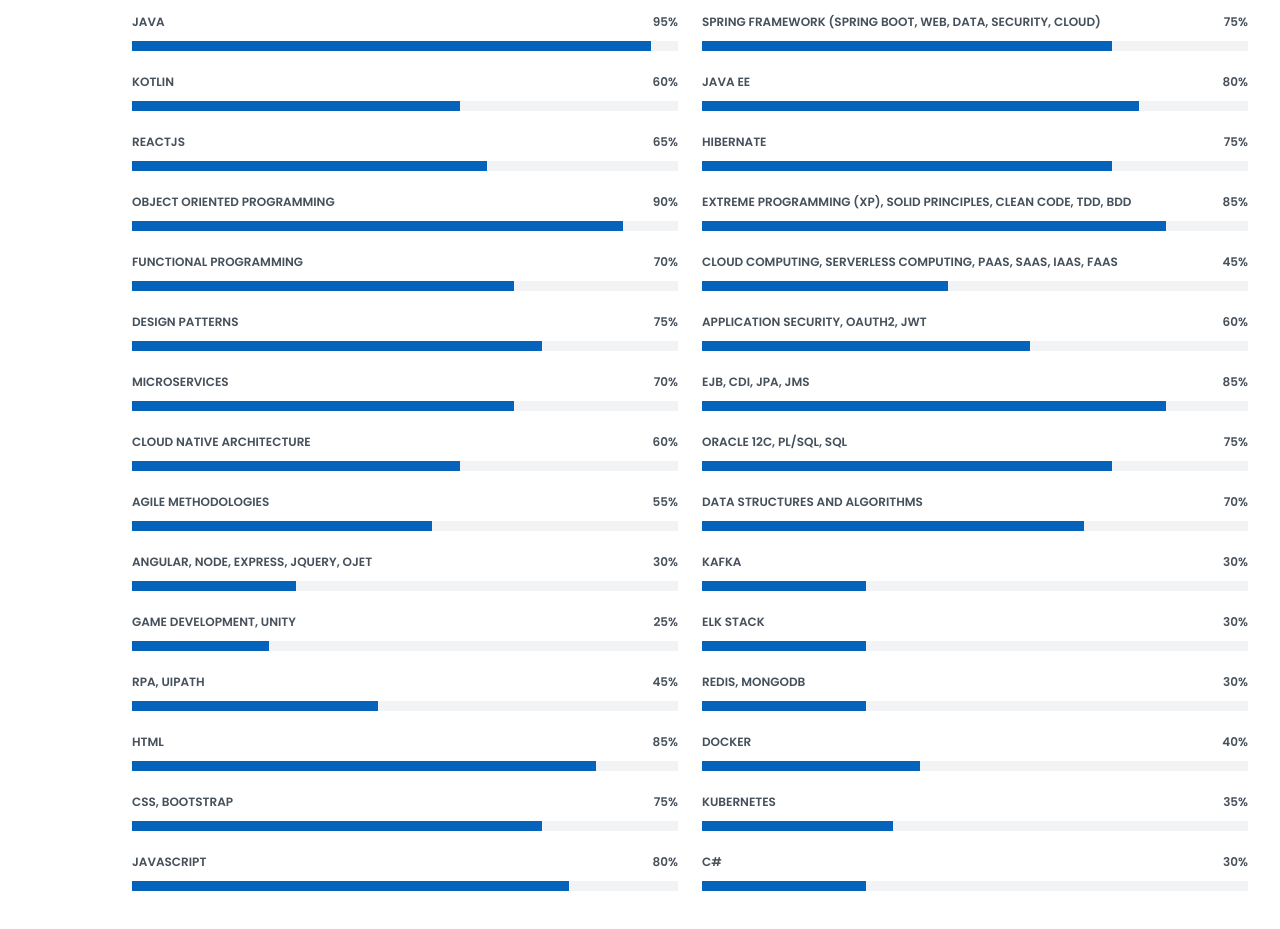
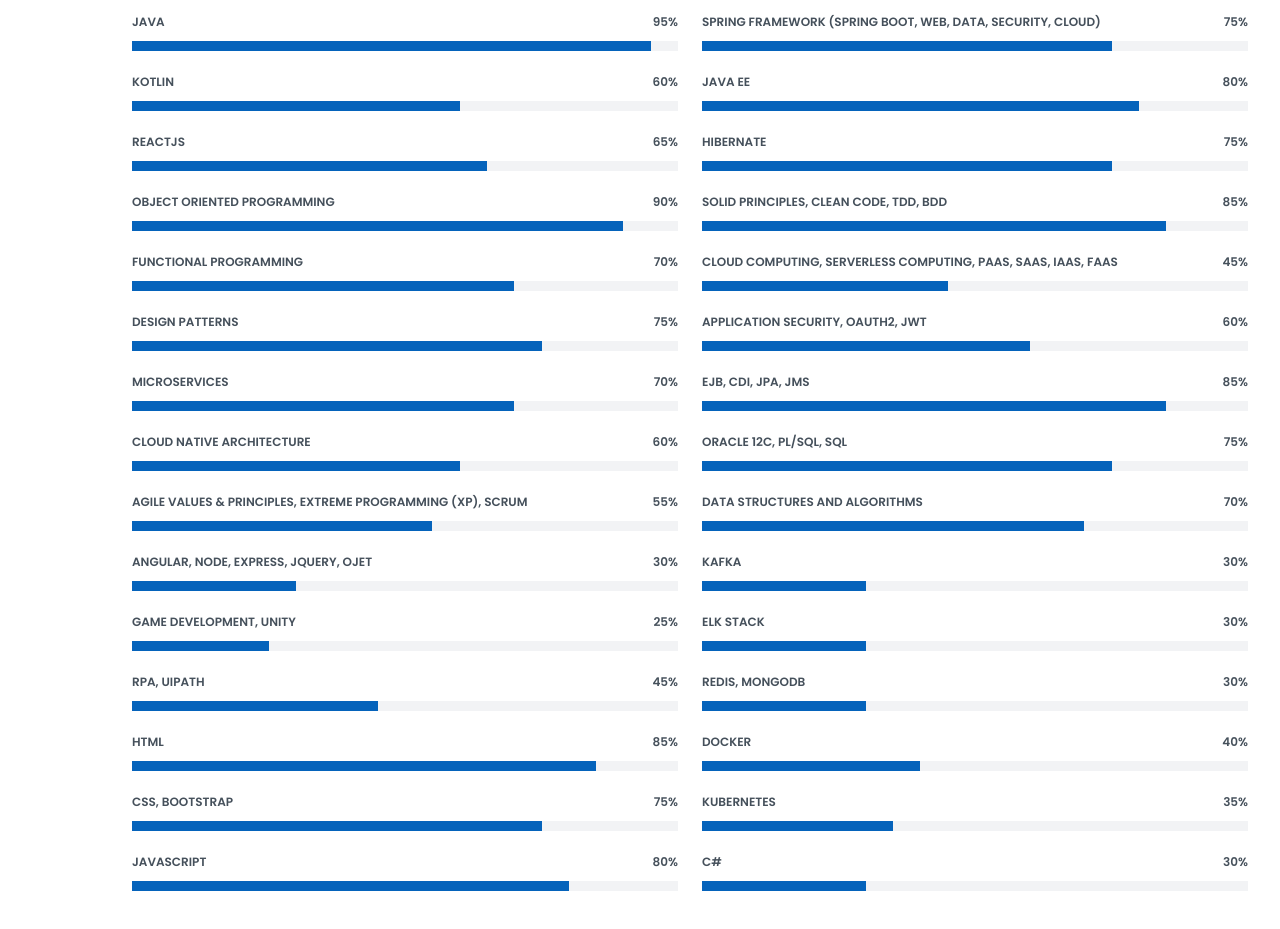
Before and after one commit to NajeebArif/NajeebArif.gitbuh.io, a plain HTML site: page index.html in a window 1280 px wide. Shown: the part 2075-3004 px from the top of the page. Drawn offline with nearby package versions, Linux system fonts and the light colour scheme.

Commit message:
Update index.html

```diff
--- a/index.html
+++ b/index.html
@@ -260,7 +260,7 @@
           <div class="col-lg-6">
 
             <div class="progress">
-              <span class="skill">Extreme Programming (XP), SOLID Principles, Clean Code, TDD, BDD <i class="val">85%</i></span>
+              <span class="skill"> SOLID Principles, Clean Code, TDD, BDD <i class="val">85%</i></span>
               <div class="progress-bar-wrap">
                 <div class="progress-bar" role="progressbar" aria-valuenow="85" aria-valuemin="0" aria-valuemax="100"></div>
               </div>
@@ -299,7 +299,7 @@
             </div>
 
             <div class="progress">
-              <span class="skill">Agile Methodologies <i class="val">55%</i></span>
+              <span class="skill">Agile Values & Principles, Extreme Programming (XP), SCRUM <i class="val">55%</i></span>
               <div class="progress-bar-wrap">
                 <div class="progress-bar" role="progressbar" aria-valuenow="55" aria-valuemin="0" aria-valuemax="100"></div>
               </div>
```
